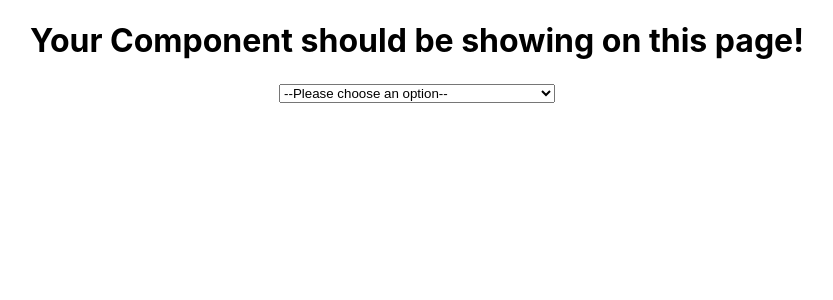
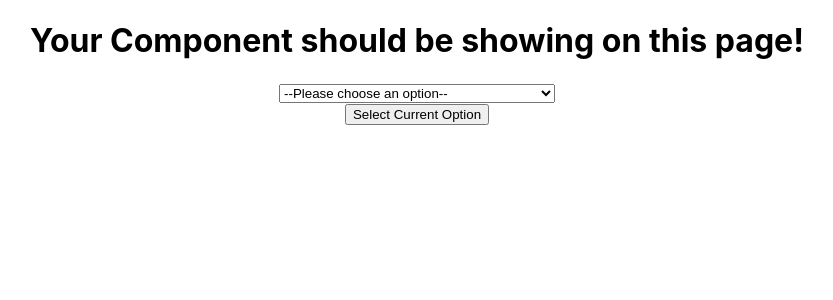
Before and after one commit to camelPhonso/mockup, a React (Create React App) app: page / in a window 1280 px wide. Shown: the top 300 px of the page, without its empty margins (223-1056 px from the left). Built offline with nearby package versions, Linux system fonts and the light colour scheme.

Commit message:
created a button called components that allows us to see how many times a route was selected
relates #12

```diff
--- a/src/App.js
+++ b/src/App.js
@@ -2,6 +2,7 @@ import "./App.css";
 import Dropdown from "./components/dropdown";
 import getAllRoutes from "./utils/getAllRoutes";
 import { useEffect, useState } from "react";
+import Button from "./components/button";
 
 function App() {
   const [allRoutes, setAllRoutes] = useState([]);
@@ -50,6 +51,7 @@ function App() {
       />
       )}
       {selectedRouteWithId && <p>You selected: {selectedRouteWithId}</p>}
+      <Button selectedRoute={selectedRoute} />
     </div>
   );
 }
--- /dev/null
+++ b/src/components/button.jsx
@@ -0,0 +1,28 @@
+import React, { useState } from "react";
+
+export default function Button({ selectedRoute }) {
+  const [counts, setCounts] = useState({});
+
+  const handleClick = () => {
+    if (selectedRoute) {
+      setCounts((prevCounts) => {
+        const newCounts = { ...prevCounts };
+        if (newCounts[selectedRoute]) {
+          newCounts[selectedRoute] += 1;
+        } else {
+          newCounts[selectedRoute] = 1;
+        }
+        return newCounts;
+      });
+      alert(`You selected: ${selectedRoute}. This option has been selected ${counts[selectedRoute] ? counts[selectedRoute] + 1 : 1} times.`);
+    } else {
+      alert("Please select an option first.");
+    }
+  };
+
+  return (
+    <button onClick={handleClick}>
+      Select Current Option
+    </button>
+  );
+}
```
